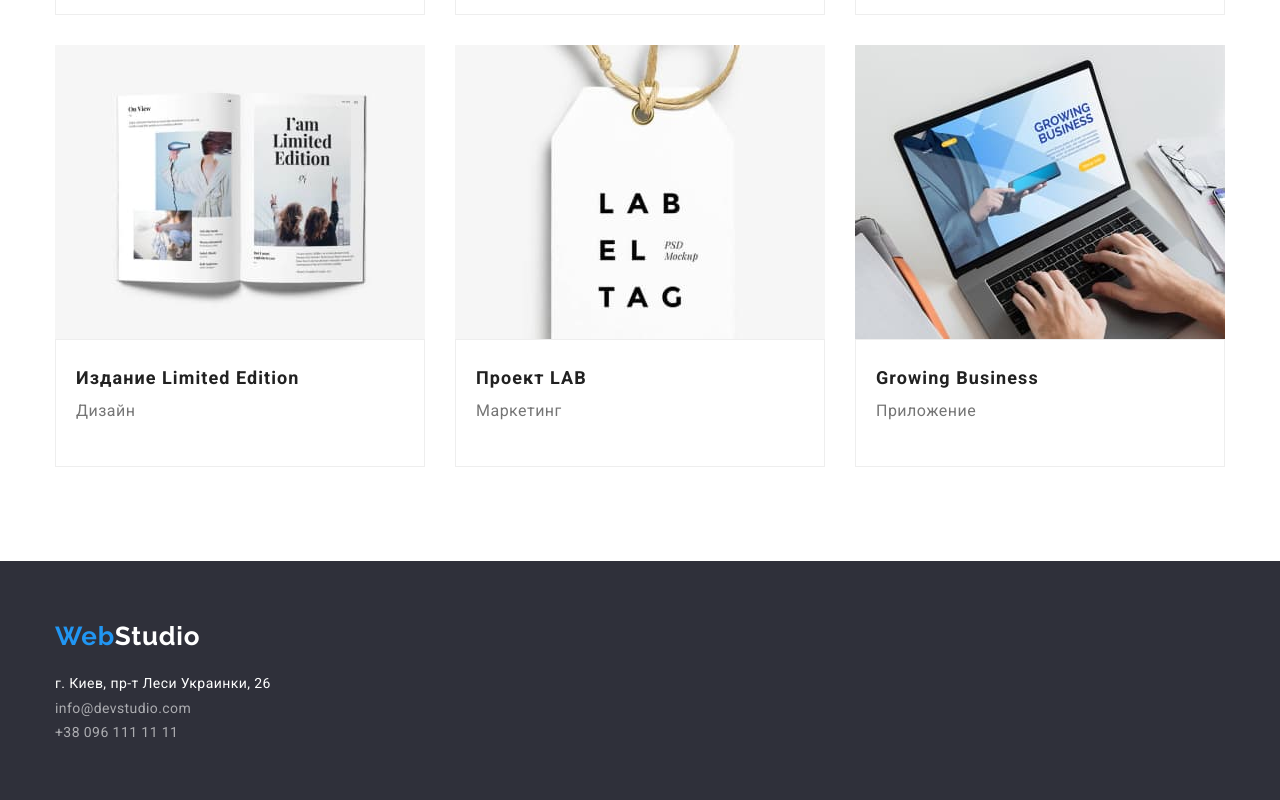
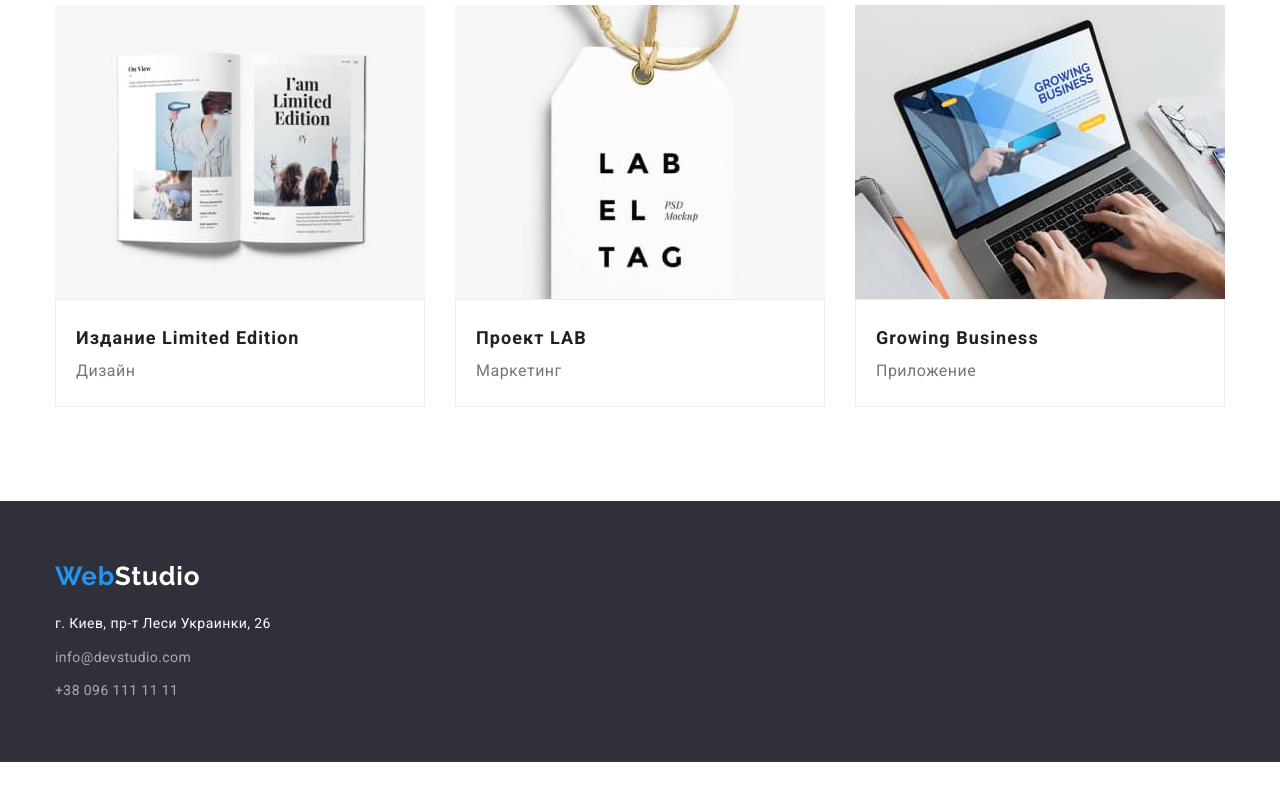
Before and after one commit to potemko/goit-markup-hw-03, a plain HTML site: page portfolio.html in a window 1280 px wide. Shown: the part 1122-1922 px from the top of the page. After the commit the page ends 1884 px from the top, so only its background shows below. Drawn offline with nearby package versions, Linux system fonts and the light colour scheme.

Commit message:
03-hw-03

```diff
--- a/css/styles.css
+++ b/css/styles.css
@@ -225,6 +225,7 @@ ul {
   letter-spacing: 0.03em;
   text-transform: uppercase;
   color: var(--title-text-color);
+  margin-bottom: 10px;
 }
 .main-text {
   font-family: 'Roboto', sans-serif;
@@ -232,7 +233,6 @@ ul {
   line-height: 24px;
   letter-spacing: 0.03em;
   color: #757575;
-  padding-top: 10px;
 }
 
 .main-benefits,
@@ -243,7 +243,7 @@ ul {
   text-align: center;
   letter-spacing: 0.03em;
   color: var(--title-text-color);
-  margin-bottom: 50px;
+  padding-bottom: 50px;
 }
 .main-liest {
   list-style: none;
@@ -353,7 +353,6 @@ ul {
   line-height: 2;
   letter-spacing: 0.06em;
   color: #212121;
-  padding-left: 20px;
 }
 .list-aside {
   font-weight: 400;
@@ -361,13 +360,15 @@ ul {
   line-height: 1.88;
   letter-spacing: 0.03em;
   color: #757575;
-  margin-bottom: 20px;
-  padding-left: 20px;
 }
 .container-block {
   display: block;
-  padding-top: 20px;
+  margin-top: 20px;
 }
+.container-block > .adres-liest:not(:first-child) {
+  margin-top: 9px;
+}
+
 /*Portfolio*/
 .list-portfolio {
   display: flex;
@@ -397,4 +398,5 @@ ul {
   padding-bottom: 20px;
   background: #ffffff;
   border: 1px solid #eeeeee;
+  padding-left: 20px;
 }
--- a/portfolio.html
+++ b/portfolio.html
@@ -152,7 +152,7 @@
         </a>
         <address>
           <ul class="container-block list-style">
-            <li>
+            <li class="adres-liest">
               <a
                 class="link footer-address"
                 href="https://goo.gl/maps/fqZJTuvwZsZVhBV67"
@@ -161,10 +161,12 @@
                 >г. Киев, пр-т Леси Украинки, 26
               </a>
             </li>
-            <li>
+            <li class="adres-liest">
               <a class="link footer-contact" href="malito:info@devstudio.com">info@devstudio.com</a>
             </li>
-            <li><a class="link footer-contact" href="tel:+380961111111">+38 096 111 11 11</a></li>
+            <li class="adres-liest">
+              <a class="link footer-contact" href="tel:+380961111111">+38 096 111 11 11</a>
+            </li>
           </ul>
         </address>
       </div>
```
Also changed, not shown: index.html (+5 -3 lines).
